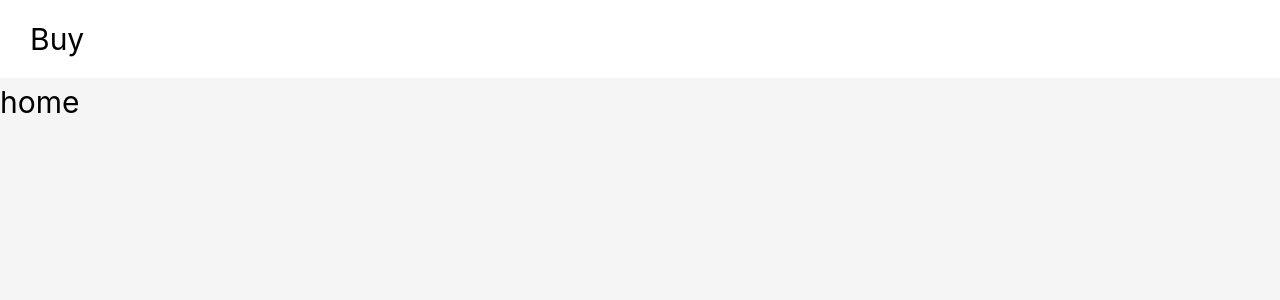
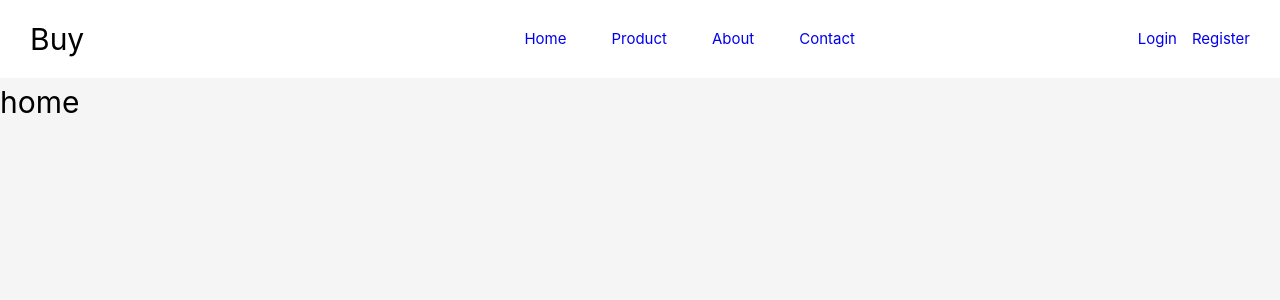
Before and after one commit to ibimina/buy, a Vue app: page / in a window 1280 px wide. Shown: the top 300 px of the page. Built offline with nearby package versions, Linux system fonts and the light colour scheme.

Commit message:
style: style navbar for larger screen

```diff
--- a/src/components/LandingNavbar.vue
+++ b/src/components/LandingNavbar.vue
@@ -83,6 +83,11 @@ nav[data-visible="true"] {
 }
 @media (min-width:60rem) {
     nav {
+        position: relative;
+        top: auto;
+        left: auto;
+        transform: translateX(0);
+        height: auto;
         width: 70%;
         justify-content: space-between;
     }
```
